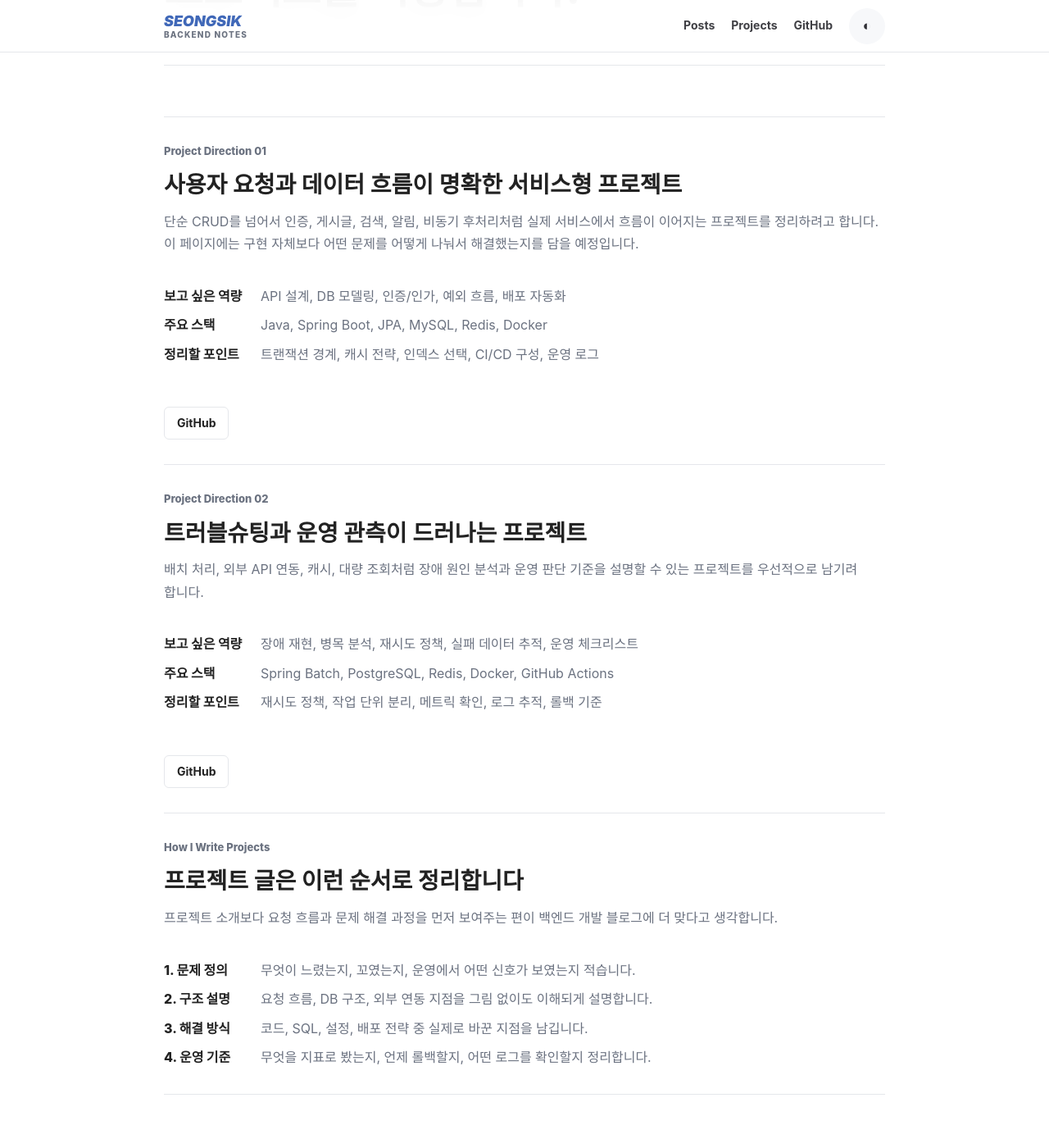
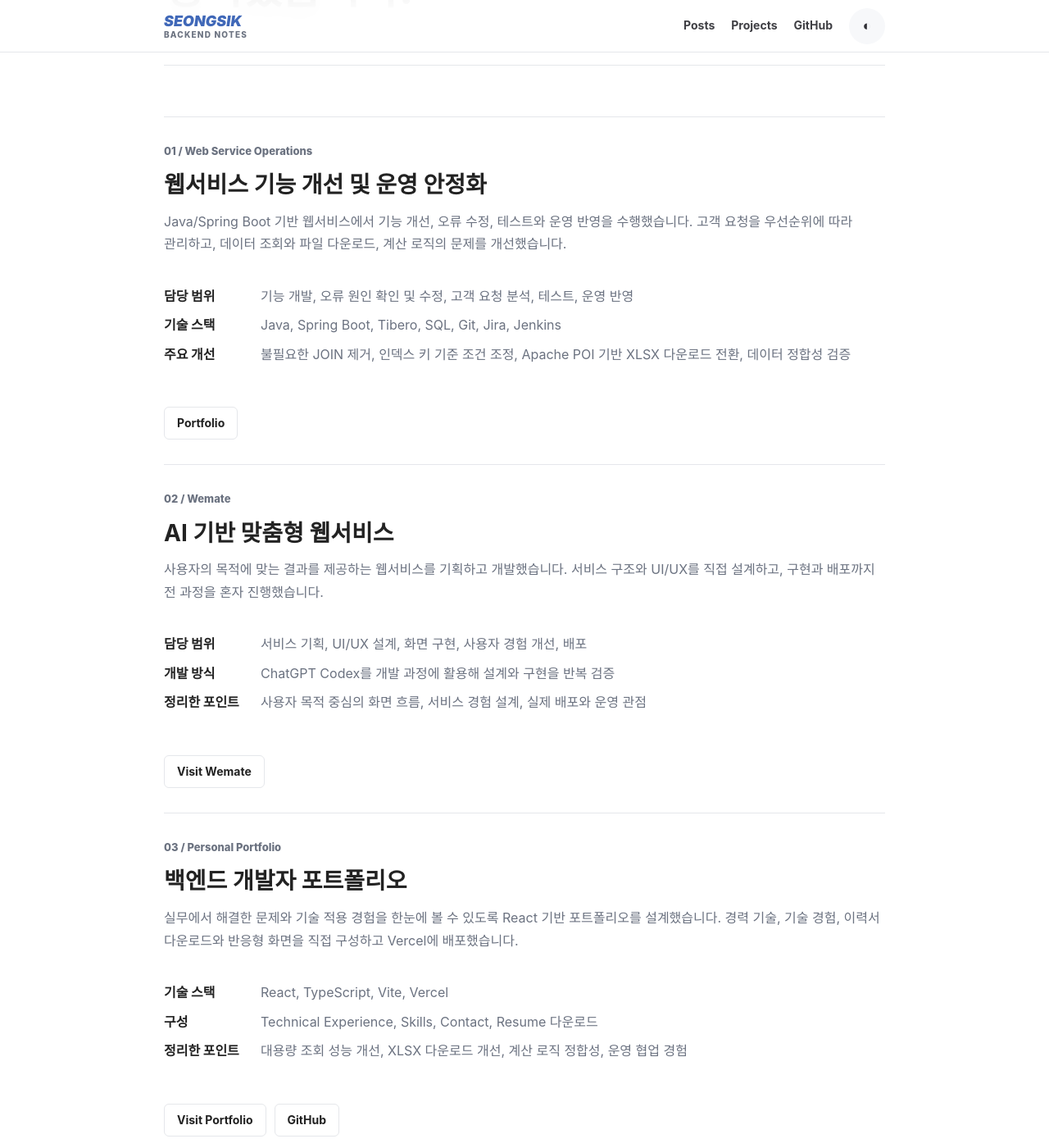
Before and after one commit to seongsik082/seongsik082.github.io, a Jekyll site: the page built from projects.md, in a window 1280 px wide and 1400 px high, scrolled down 323 px. Shown: the whole window at 82% size. Built offline with Jekyll 4.4.1, drawn with Linux system fonts in a browser that asks for light colours; some web fonts are replaced; some of the changed text lies outside the part shown.

Commit message:
Update project experiences

```diff
--- a/projects.md
+++ b/projects.md
@@ -6,73 +6,74 @@ permalink: /projects/
 
 <section class="page-title">
   <p class="eyebrow">Projects</p>
-  <h1>기능 구현보다 요청 흐름, 데이터, 운영 포인트를 설명할 수 있는 프로젝트를 지향합니다.</h1>
+  <h1>실제 서비스 운영과 개인 프로젝트에서 쌓은 문제 해결 경험을 정리했습니다.</h1>
 </section>
 
 <section class="project-list">
   <article class="project-card">
     <div>
-      <p class="section-label">Project Direction 01</p>
-      <h2>사용자 요청과 데이터 흐름이 명확한 서비스형 프로젝트</h2>
+      <p class="section-label">01 / Web Service Operations</p>
+      <h2>웹서비스 기능 개선 및 운영 안정화</h2>
       <p>
-        단순 CRUD를 넘어서 인증, 게시글, 검색, 알림, 비동기 후처리처럼
-        실제 서비스에서 흐름이 이어지는 프로젝트를 정리하려고 합니다.
-        이 페이지에는 구현 자체보다 어떤 문제를 어떻게 나눠서 해결했는지를 담을 예정입니다.
+        Java/Spring Boot 기반 웹서비스에서 기능 개선, 오류 수정, 테스트와 운영 반영을 수행했습니다.
+        고객 요청을 우선순위에 따라 관리하고, 데이터 조회와 파일 다운로드, 계산 로직의 문제를 개선했습니다.
       </p>
     </div>
     <dl>
-      <dt>보고 싶은 역량</dt>
-      <dd>API 설계, DB 모델링, 인증/인가, 예외 흐름, 배포 자동화</dd>
-      <dt>주요 스택</dt>
-      <dd>Java, Spring Boot, JPA, MySQL, Redis, Docker</dd>
-      <dt>정리할 포인트</dt>
-      <dd>트랜잭션 경계, 캐시 전략, 인덱스 선택, CI/CD 구성, 운영 로그</dd>
+      <dt>담당 범위</dt>
+      <dd>기능 개발, 오류 원인 확인 및 수정, 고객 요청 분석, 테스트, 운영 반영</dd>
+      <dt>기술 스택</dt>
+      <dd>Java, Spring Boot, Tibero, SQL, Git, Jira, Jenkins</dd>
+      <dt>주요 개선</dt>
+      <dd>불필요한 JOIN 제거, 인덱스 키 기준 조건 조정, Apache POI 기반 XLSX 다운로드 전환, 데이터 정합성 검증</dd>
     </dl>
     <div class="link-row">
-      <a href="https://github.com/seongsik082">GitHub</a>
+      <a href="https://portfolio2026-seven-livid.vercel.app">Portfolio</a>
     </div>
   </article>
 
   <article class="project-card">
     <div>
-      <p class="section-label">Project Direction 02</p>
-      <h2>트러블슈팅과 운영 관측이 드러나는 프로젝트</h2>
+      <p class="section-label">02 / Wemate</p>
+      <h2>AI 기반 맞춤형 웹서비스</h2>
       <p>
-        배치 처리, 외부 API 연동, 캐시, 대량 조회처럼
-        장애 원인 분석과 운영 판단 기준을 설명할 수 있는 프로젝트를 우선적으로 남기려 합니다.
+        사용자의 목적에 맞는 결과를 제공하는 웹서비스를 기획하고 개발했습니다.
+        서비스 구조와 UI/UX를 직접 설계하고, 구현과 배포까지 전 과정을 혼자 진행했습니다.
       </p>
     </div>
     <dl>
-      <dt>보고 싶은 역량</dt>
-      <dd>장애 재현, 병목 분석, 재시도 정책, 실패 데이터 추적, 운영 체크리스트</dd>
-      <dt>주요 스택</dt>
-      <dd>Spring Batch, PostgreSQL, Redis, Docker, GitHub Actions</dd>
-      <dt>정리할 포인트</dt>
-      <dd>재시도 정책, 작업 단위 분리, 메트릭 확인, 로그 추적, 롤백 기준</dd>
+      <dt>담당 범위</dt>
+      <dd>서비스 기획, UI/UX 설계, 화면 구현, 사용자 경험 개선, 배포</dd>
+      <dt>개발 방식</dt>
+      <dd>ChatGPT Codex를 개발 과정에 활용해 설계와 구현을 반복 검증</dd>
+      <dt>정리한 포인트</dt>
+      <dd>사용자 목적 중심의 화면 흐름, 서비스 경험 설계, 실제 배포와 운영 관점</dd>
     </dl>
     <div class="link-row">
-      <a href="https://github.com/seongsik082">GitHub</a>
+      <a href="https://marakihau.vercel.app/">Visit Wemate</a>
     </div>
   </article>
 
   <article class="project-card">
     <div>
-      <p class="section-label">How I Write Projects</p>
-      <h2>프로젝트 글은 이런 순서로 정리합니다</h2>
+      <p class="section-label">03 / Personal Portfolio</p>
+      <h2>백엔드 개발자 포트폴리오</h2>
       <p>
-        프로젝트 소개보다 요청 흐름과 문제 해결 과정을 먼저 보여주는 편이
-        백엔드 개발 블로그에 더 맞다고 생각합니다.
+        실무에서 해결한 문제와 기술 적용 경험을 한눈에 볼 수 있도록 React 기반 포트폴리오를 설계했습니다.
+        경력 기술, 기술 경험, 이력서 다운로드와 반응형 화면을 직접 구성하고 Vercel에 배포했습니다.
       </p>
     </div>
     <dl>
-      <dt>1. 문제 정의</dt>
-      <dd>무엇이 느렸는지, 꼬였는지, 운영에서 어떤 신호가 보였는지 적습니다.</dd>
-      <dt>2. 구조 설명</dt>
-      <dd>요청 흐름, DB 구조, 외부 연동 지점을 그림 없이도 이해되게 설명합니다.</dd>
-      <dt>3. 해결 방식</dt>
-      <dd>코드, SQL, 설정, 배포 전략 중 실제로 바꾼 지점을 남깁니다.</dd>
-      <dt>4. 운영 기준</dt>
-      <dd>무엇을 지표로 봤는지, 언제 롤백할지, 어떤 로그를 확인할지 정리합니다.</dd>
+      <dt>기술 스택</dt>
+      <dd>React, TypeScript, Vite, Vercel</dd>
+      <dt>구성</dt>
+      <dd>Technical Experience, Skills, Contact, Resume 다운로드</dd>
+      <dt>정리한 포인트</dt>
+      <dd>대용량 조회 성능 개선, XLSX 다운로드 개선, 계산 로직 정합성, 운영 협업 경험</dd>
     </dl>
+    <div class="link-row">
+      <a href="https://portfolio2026-seven-livid.vercel.app">Visit Portfolio</a>
+      <a href="https://github.com/seongsik082">GitHub</a>
+    </div>
   </article>
 </section>
```
